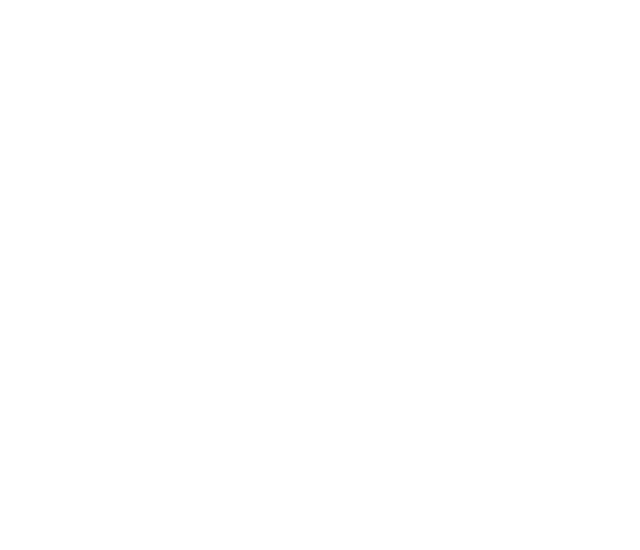
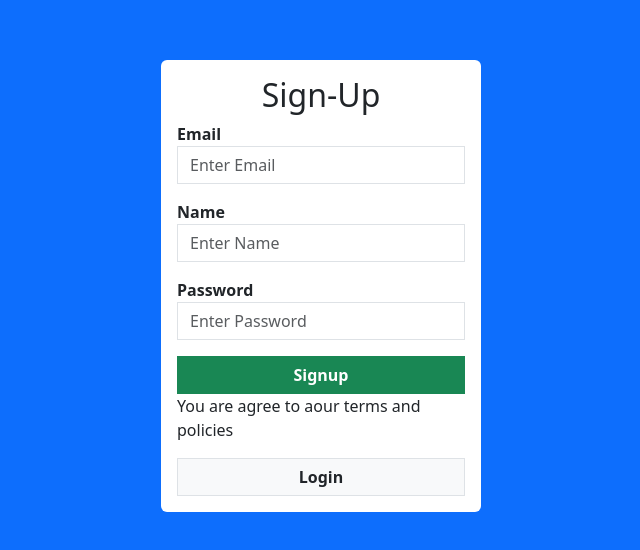
Before and after one commit to alaaramadaneid/login_signup, a React (Create React App) app in the folder frontend/: page /signup in a window 1280 px wide. Shown: the part 114-664 px from the top of the page, without its empty margins (319-959 px from the left). Built offline with nearby package versions, Linux system fonts and the light colour scheme.

Commit message:
create page validation input

```diff
--- a/frontend/src/Login.jsx
+++ b/frontend/src/Login.jsx
@@ -1,25 +1,52 @@
-import React from 'react'
+import React, { useState } from 'react'
+import { Link } from 'react-router-dom'
+import Validation from './LoginValidation'
+
+
+
 
 function Login() {
+    const [values, setValues] = useState({
+        email: '',
+        password:''
+    })
+    const[errors, setErrors] = useState({})
+
+    const handleInput = (event) =>{
+            setValues(prev => ({...prev, [event.target.name]: [event.target.value]}))
+    }
+   //create function handlSubmit
+
+   const handleSubmit =(event) =>{
+    event.preventDefault();
+    setErrors(Validation(values))
+
+   }
+
+
   return (
     <div className="d-flex justify-content-center align-items-center bg-primary vh-100">
       <div className="bg-white p-3 rounded w-25">
+        <h2 className="text-center">Sign-In</h2>
         {/** start create the form login in  */}
-        <form action="">
+        <form action="" onSubmit={handleSubmit}>
             {/**create input email  */}
             <div className="mb-3">
                 <label htmlFor="email"><strong>Email</strong></label>
-                <input type="email" placeholder="Enter Email" className="form-control rounded-0"/>
+                <input type="email" onChange={handleInput} name="email" placeholder="Enter Email" className="form-control rounded-0"/>
+                <span className="text-danger">{errors.email}</span>
             </div>
                {/**create input password  */}
                <div className="mb-3">
                 <label htmlFor="password"><strong>Password</strong></label>
-                <input type="password" placeholder="Enter Password" className="form-control rounded-0"/>
+                <input type="password" onChange={handleInput} name="password" placeholder="Enter Password" className="form-control rounded-0"/>
+                <span className="text-danger">{errors.password}</span>
+
             </div>
-            <button className="btn btn-success w-100 rounded-0"><strong>Log in</strong></button>
+            <button type='submit' className="btn btn-success w-100 rounded-0"><strong>Log in</strong></button>
             {/**creat account if you don't have an account  */}
             <p>You are agree to aour terms and policies</p>
-            <button className="btn btn-default border w-100 bg-light rounded-0"><strong>Create Account</strong></button>
+            <Link to="/signup" className="btn btn-default border w-100 bg-light rounded-0 test-decoration-none" ><strong>Create Account</strong></Link>
         </form>
       </div>
     </div>
--- /dev/null
+++ b/frontend/src/LoginValidation.jsx
@@ -0,0 +1,31 @@
+
+function Validation(values) {
+  let error = {};
+  const email_pattern = /^[^\s@]+@[^\s@]+\.[^\s@]+$/;
+  const password_pattern = /^(?=.*\d)(?=.*[a-z])(?=.*[A-Z])(?=.*[a-zA-Z]).{8,}$/;
+
+
+  if(values.email === ""){
+    error.email = "Name should not be empty"
+  }
+  else if(!email_pattern.test(values.email)){
+    error.email = "Email Didn't match"
+  }
+  else{
+    error.email = ""
+  }
+
+  if(values.password === ""){
+    error.password = "Password should not be empty"
+  }
+  else if(!password_pattern.test(values.password)){
+    error.password = "password Didn't match"
+  }
+  else{
+    error.password = ""
+  }
+
+  return error;
+}
+
+export default Validation
--- a/frontend/src/Signup.jsx
+++ b/frontend/src/Signup.jsx
@@ -1,9 +1,34 @@
 import React from 'react'
+import { Link } from 'react-router-dom'
 
 const Signup = () => {
   return (
-    <div>
-
+    <div className="d-flex justify-content-center align-items-center bg-primary vh-100">
+      <div className="bg-white p-3 rounded w-25">
+        <h2 className="text-center">Sign-Up</h2>
+        {/** start create the form login in  */}
+        <form action="">
+            {/**create input email  */}
+            <div className="mb-3">
+                <label htmlFor="email"><strong>Email</strong></label>
+                <input type="email" placeholder="Enter Email" className="form-control rounded-0"/>
+            </div>
+            {/**create input name */}
+            <div className="mb-3">
+                <label htmlFor="name"><strong>Name</strong></label>
+                <input type="text" placeholder="Enter Name" className="form-control rounded-0"/>
+            </div>
+               {/**create input password  */}
+               <div className="mb-3">
+                <label htmlFor="password"><strong>Password</strong></label>
+                <input type="password" placeholder="Enter Password" className="form-control rounded-0"/>
+            </div>
+            <button className="btn btn-success w-100 rounded-0"><strong>Signup</strong></button>
+            {/**creat account if you don't have an account  */}
+            <p>You are agree to aour terms and policies</p>
+            <Link to="/" className="btn btn-default border w-100 bg-light rounded-0 test-decoration-none" ><strong>Login</strong></Link>
+        </form>
+      </div>
     </div>
   )
 }
```
